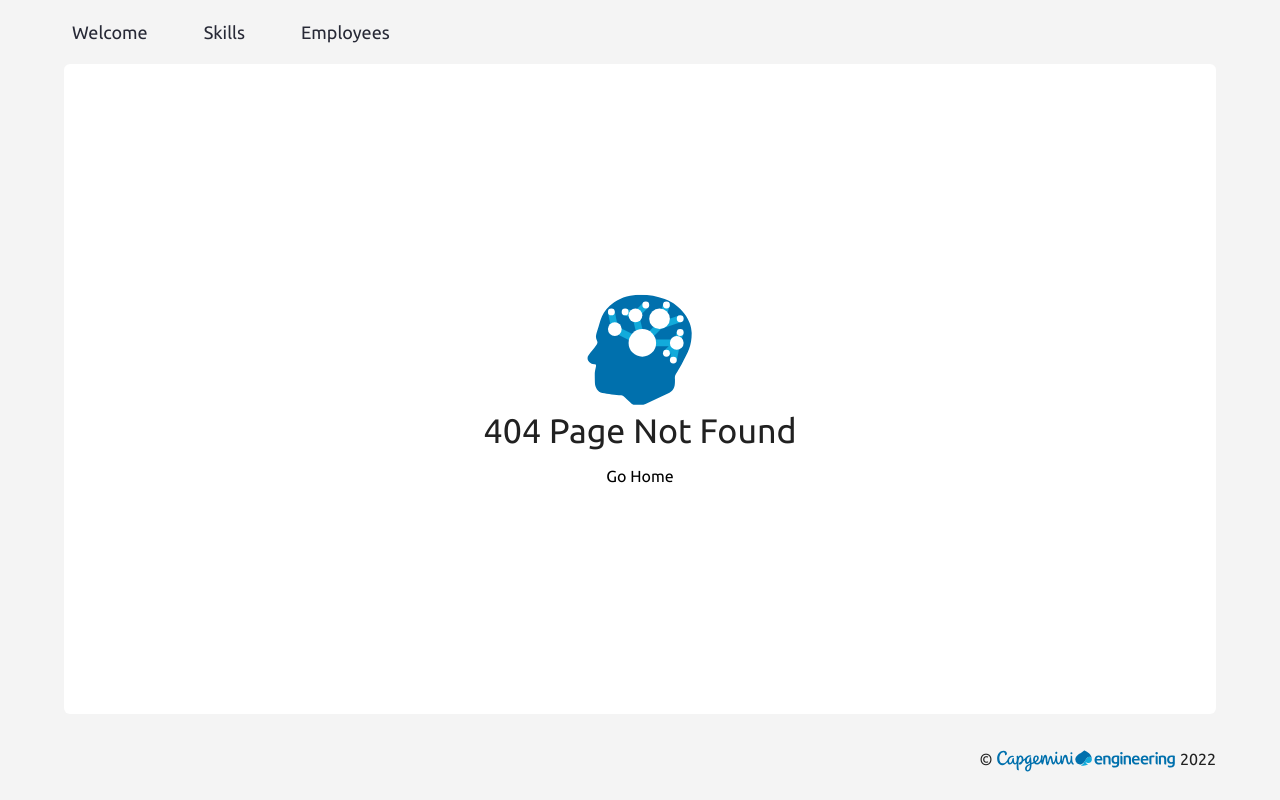
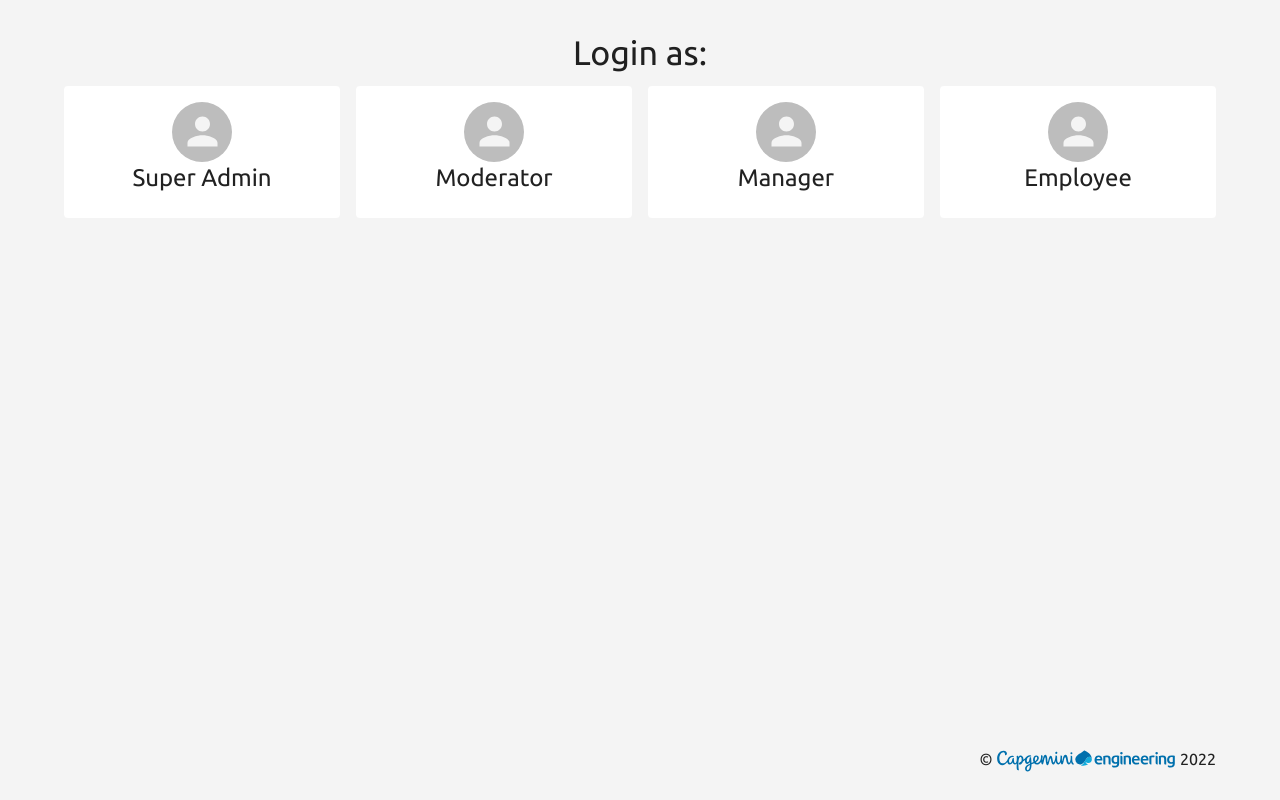
Before and after one commit to avoytovich/SS, a React (Create React App) app: page /login in a window 1280 px wide. Before the commit this address had no page. Built offline with nearby package versions, Linux system fonts and the light colour scheme.

Commit message:
Login - added login page, auth slice, persisted reducer, private/public routes, logout, user menu on header, minor linter and gitignore changes

```diff
--- a/package.json
+++ b/package.json
@@ -26,6 +26,7 @@
     "react-router-dom": "^5.3.0",
     "react-scripts": "4.0.3",
     "react-tagcloud": "^2.1.1",
+    "redux-persist": "^6.0.0",
     "web-vitals": "^1.0.1"
   },
   "scripts": {
--- a/src/App.js
+++ b/src/App.js
@@ -1,12 +1,12 @@
 import * as React from 'react';
-import { Provider } from 'react-redux';
+import { useSelector } from 'react-redux';
 import Container from '@mui/material/Container';
 import AppBar from '@mui/material/AppBar';
 import Toolbar from '@mui/material/Toolbar';
 import Link from '@mui/material/Link';
 import { BrowserRouter as Router, Route, Switch, NavLink as RouterLink } from 'react-router-dom';
 import { ErrorBoundary } from 'react-error-boundary';
-import { store } from './store';
+import Login from './pages/Login';
 import Home from './pages/Home';
 import NotFound from './pages/NotFound';
 import NeighborsList from './pages/NeighborsList';
@@ -16,20 +16,25 @@ import EmployeeDetails from './pages/EmployeeDetails';
 import Footer from './components/Footer';
 import ErrorFallback from './components/ErrorFallback';
 
+import PublicRoute from './routes/PublicRoute';
+import PrivateRoute from './routes/PrivateRoute';
+
 import './fonts/Ubuntu-Light.ttf';
 import './fonts/Ubuntu-Regular.ttf';
 import './fonts/Ubuntu-Medium.ttf';
 import './App.css';
+import UserMenu from './components/UserMenu';
 
 const isActiveFn = path => (match, location) => location.pathname.startsWith(path);
 
 export default function App() {
+  const isAuthenticated = useSelector(state => state.auth.token);
   return (
     <ErrorBoundary FallbackComponent={ErrorFallback}>
-      <Provider store={store}>
       <Router basename={window.BASEPATH}>
+        {isAuthenticated && (
           <AppBar position="static">
-            <Toolbar variant="regular">
+            <Toolbar>
               <Link component={RouterLink} to="/" exact={true}>
                 Welcome
               </Link>
@@ -44,8 +49,10 @@ export default function App() {
               <Link component={RouterLink} to="/employees" isActive={isActiveFn('/employees')}>
                 Employees
               </Link>
+              <UserMenu />
             </Toolbar>
           </AppBar>
+        )}
         <Container
           maxWidth="lg"
           sx={{
@@ -55,17 +62,29 @@ export default function App() {
           }}
         >
           <Switch>
-              <Route path="/" exact={true} component={Home} />
-              <Route path="/skills" exact={true} component={SkillsRegistry} />
-              <Route path="/skills/:name" exact={true} component={NeighborsList} />
-              <Route path="/employees" exact={true} component={EmployeeList} />
-              <Route path="/employees/:employeeId" exact={true} component={EmployeeDetails} />
+            <PublicRoute path={['/', '/login']} exact={true}>
+              <Login />
+            </PublicRoute>
+            <PrivateRoute path="/home" exact={true}>
+              <Home />
+            </PrivateRoute>
+            <PrivateRoute path="/skills" exact={true}>
+              <SkillsRegistry />
+            </PrivateRoute>
+            <PrivateRoute path="/skills/:name" exact={true}>
+              <NeighborsList />
+            </PrivateRoute>
+            <PrivateRoute path="/employees" exact={true}>
+              <EmployeeList />
+            </PrivateRoute>
+            <PrivateRoute path="/employees/:employeeId" exact={true}>
+              <EmployeeDetails />
+            </PrivateRoute>
             <Route component={NotFound} />
           </Switch>
           <Footer />
         </Container>
       </Router>
-      </Provider>
     </ErrorBoundary>
   );
 }
--- a/src/common/hooks.js
+++ b/src/common/hooks.js
@@ -13,5 +13,6 @@ export const useModal = () => {
   return {
     isOpen,
     toggle,
+    setIsOpen,
   };
 };
--- /dev/null
+++ b/src/components/UserMenu/index.js
@@ -0,0 +1,55 @@
+import React from 'react';
+import Button from '@mui/material/Button';
+import Menu from '@mui/material/Menu';
+import MenuItem from '@mui/material/MenuItem';
+import Box from '@mui/material/Box';
+import { useDispatch, useSelector } from 'react-redux';
+import { useModal } from '../../common/hooks';
+import { logOut } from '../../slices/auth';
+
+export default function UserMenu() {
+  const dispatch = useDispatch();
+  const { profile } = useSelector(state => state.auth);
+  const { isOpen, toggle } = useModal();
+  const [anchorEl, setAnchorEl] = React.useState(null);
+
+  const handleClick = event => {
+    toggle();
+    setAnchorEl(event.currentTarget);
+  };
+  const handleClose = () => {
+    toggle();
+    setAnchorEl(null);
+  };
+
+  const onLogoutClick = () => {
+    dispatch(logOut());
+    handleClose();
+  };
+
+  return (
+    <Box id="user-menu-container" marginLeft="auto">
+      <Button
+        id="user-menu-button"
+        aria-controls={isOpen ? 'user-menu' : undefined}
+        aria-haspopup="true"
+        aria-expanded={isOpen ? 'true' : undefined}
+        onClick={handleClick}
+      >
+        {profile?.name}
+      </Button>
+      <Menu
+        id="user-menu"
+        anchorEl={anchorEl}
+        open={isOpen}
+        onClose={handleClose}
+        MenuListProps={{
+          'aria-labelledby': 'user-menu-button',
+        }}
+      >
+        <MenuItem onClick={handleClose}>Profile</MenuItem>
+        <MenuItem onClick={onLogoutClick}>Logout</MenuItem>
+      </Menu>
+    </Box>
+  );
+}
--- a/src/index.js
+++ b/src/index.js
@@ -1,17 +1,23 @@
 import React from 'react';
 import ReactDOM from 'react-dom';
+import { Provider } from 'react-redux';
+import { PersistGate } from 'redux-persist/integration/react';
 import CssBaseline from '@mui/material/CssBaseline';
 import { ThemeProvider } from '@mui/material/styles';
 import App from './App';
 import theme from './theme';
 import reportWebVitals from './reportWebVitals';
+import { persistor, store } from './store';
 
 ReactDOM.render(
   <React.StrictMode>
     <ThemeProvider theme={theme}>
-      {/* CssBaseline kickstart an elegant, consistent, and simple baseline to build upon. */}
-      <CssBaseline />
-      <App />
+      <Provider store={store}>
+        <PersistGate loading={null} persistor={persistor}>
+          <CssBaseline />
+          <App />
+        </PersistGate>
+      </Provider>
     </ThemeProvider>
   </React.StrictMode>,
   document.getElementById('root')
--- /dev/null
+++ b/src/pages/Login.js
@@ -0,0 +1,64 @@
+import * as React from 'react';
+import { useDispatch } from 'react-redux';
+import Typography from '@mui/material/Typography';
+import Box from '@mui/material/Box';
+import Grid from '@mui/material/Grid';
+import Card from '@mui/material/Card';
+import CardContent from '@mui/material/CardContent';
+import Avatar from '@mui/material/Avatar';
+import CardActionArea from '@mui/material/CardActionArea';
+import { loginByToken } from '../slices/auth';
+
+export default function Login() {
+  const dispatch = useDispatch();
+
+  const onUserClick = name => () => {
+    const data = {
+      profile: { name },
+      token: name,
+    };
+    dispatch(loginByToken(data));
+  };
+
+  const UserCard = ({ name }) => (
+    <Card sx={{ maxWidth: 345 }}>
+      <CardActionArea onClick={onUserClick(name)}>
+        <CardContent>
+          <Box justifyContent="center" display="flex">
+            <Avatar
+              style={{
+                width: '60px',
+                height: '60px',
+              }}
+            />
+          </Box>
+          <Typography textAlign="center" gutterBottom variant="h5" component="div">
+            {name}
+          </Typography>
+        </CardContent>
+      </CardActionArea>
+    </Card>
+  );
+
+  return (
+    <Box sx={{ my: 4, flex: 1, textAlign: 'center' }}>
+      <Typography variant="h4" component="h1" gutterBottom>
+        Login as:
+      </Typography>
+      <Grid spacing={2} container justifyContent="center">
+        <Grid item xs={12} md={3} lg={3}>
+          <UserCard name="Super Admin" />
+        </Grid>
+        <Grid item xs={12} md={3} lg={3}>
+          <UserCard name="Moderator" />
+        </Grid>
+        <Grid item xs={12} md={3} lg={3}>
+          <UserCard name="Manager" />
+        </Grid>
+        <Grid item xs={12} md={3} lg={3}>
+          <UserCard name="Employee" />
+        </Grid>
+      </Grid>
+    </Box>
+  );
+}
--- /dev/null
+++ b/src/routes/PrivateRoute.js
@@ -0,0 +1,27 @@
+import React from 'react';
+import { useSelector } from 'react-redux';
+import { Route, Redirect } from 'react-router-dom';
+
+function PrivateRoute({ children, ...rest }) {
+  const isAuthenticated = useSelector(state => state.auth.token);
+
+  return (
+    <Route
+      {...rest}
+      render={({ location }) =>
+        isAuthenticated ? (
+          children
+        ) : (
+          <Redirect
+            to={{
+              pathname: '/login',
+              state: { from: location },
+            }}
+          />
+        )
+      }
+    />
+  );
+}
+
+export default PrivateRoute;
--- /dev/null
+++ b/src/routes/PublicRoute.js
@@ -0,0 +1,27 @@
+import React from 'react';
+import { useSelector } from 'react-redux';
+import { Route, Redirect } from 'react-router-dom';
+
+function PublicRoute({ children, ...rest }) {
+  const isAuthenticated = useSelector(state => state.auth.token);
+
+  return (
+    <Route
+      {...rest}
+      render={({ location }) =>
+        !isAuthenticated ? (
+          children
+        ) : (
+          <Redirect
+            to={{
+              pathname: '/home',
+              state: { from: location },
+            }}
+          />
+        )
+      }
+    />
+  );
+}
+
+export default PublicRoute;
--- /dev/null
+++ b/src/slices/auth.js
@@ -0,0 +1,31 @@
+import { createSlice } from '@reduxjs/toolkit';
+
+const initialState = {
+  profile: {},
+  token: null,
+};
+const authSlice = createSlice({
+  name: 'auth',
+  initialState,
+  reducers: {
+    LOGIN: (state, action) => {
+      state.profile = action.payload.profile;
+      state.token = action.payload.token;
+    },
+    LOGOUT: state => {
+      state.profile = {};
+      state.token = null;
+    },
+  },
+});
+
+const { actions } = authSlice;
+
+export const loginByToken = data => dispatch => {
+  dispatch(actions.LOGIN(data));
+};
+export const logOut = () => dispatch => {
+  dispatch(actions.LOGOUT());
+};
+
+export default authSlice;
--- a/src/store.js
+++ b/src/store.js
@@ -1,12 +1,40 @@
-import { configureStore } from '@reduxjs/toolkit';
+import { combineReducers, configureStore } from '@reduxjs/toolkit';
+import {
+  persistStore,
+  persistReducer,
+  FLUSH,
+  REHYDRATE,
+  PAUSE,
+  PERSIST,
+  PURGE,
+  REGISTER,
+} from 'redux-persist';
+import storage from 'redux-persist/lib/storage';
 import { setupListeners } from '@reduxjs/toolkit/query';
+import auth from './slices/auth';
 import { smartSkillsApi } from './slices/smartSkillsSlice';
 
-export const store = configureStore({
-  reducer: {
-    [smartSkillsApi.reducerPath]: smartSkillsApi.reducer,
-  },
-  middleware: getDefaultMiddleware => getDefaultMiddleware().concat(smartSkillsApi.middleware),
+const persistConfig = {
+  key: 'auth',
+  storage,
+};
+const authPersisted = persistReducer(persistConfig, auth.reducer);
+
+const rootReducer = combineReducers({
+  auth: authPersisted,
+  [smartSkillsApi.reducerPath]: smartSkillsApi.reducer,
 });
 
+export const store = configureStore({
+  reducer: rootReducer,
+  middleware: getDefaultMiddleware =>
+    getDefaultMiddleware({
+      serializableCheck: {
+        ignoredActions: [FLUSH, REHYDRATE, PAUSE, PERSIST, PURGE, REGISTER],
+      },
+    }).concat(smartSkillsApi.middleware),
+});
+
+export const persistor = persistStore(store);
+
 setupListeners(store.dispatch);
```
Also changed, not shown: .eslintrc.json, 1 other file (tests, documents, lock files or other folders). Lines whose indentation alone changed are shown as unchanged.
